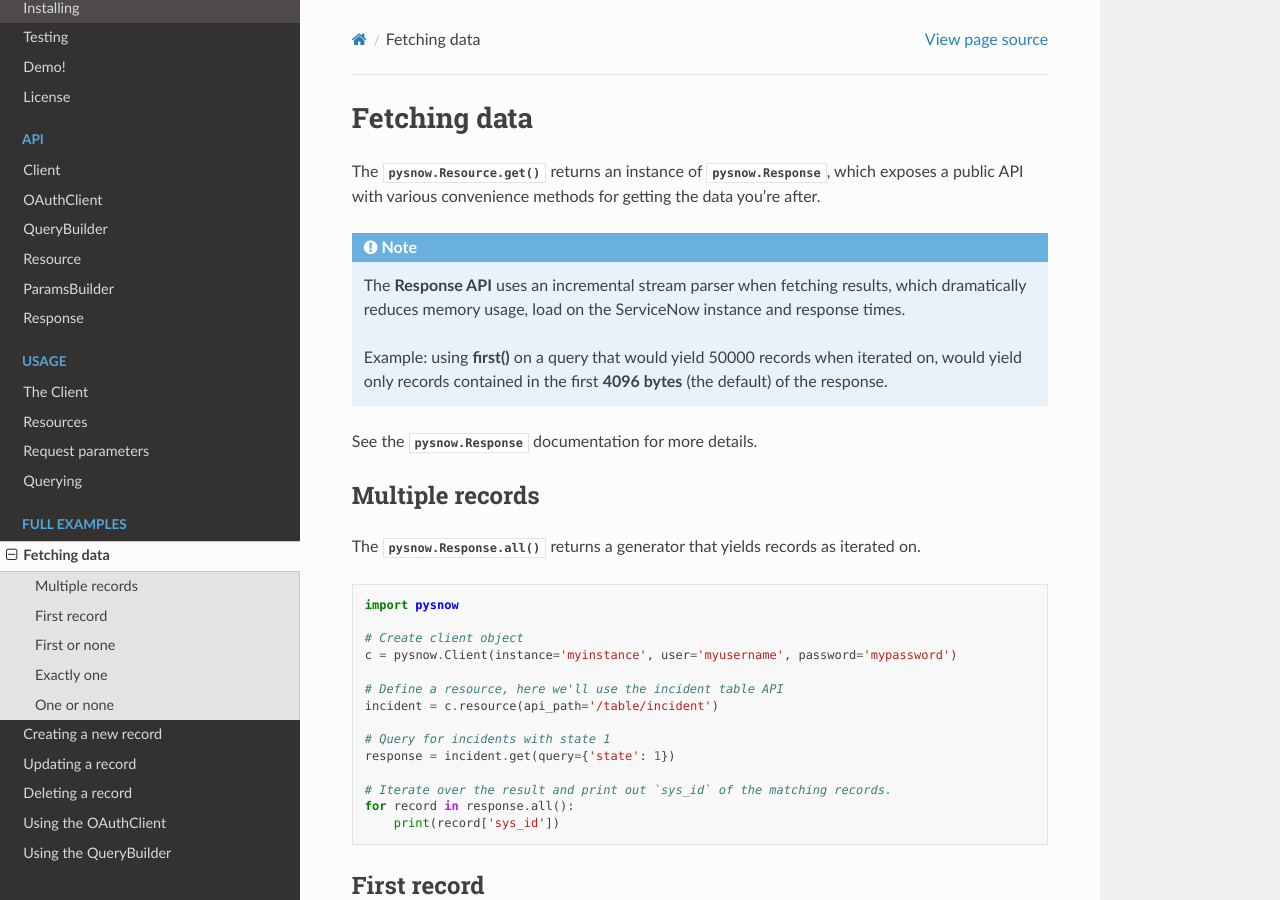
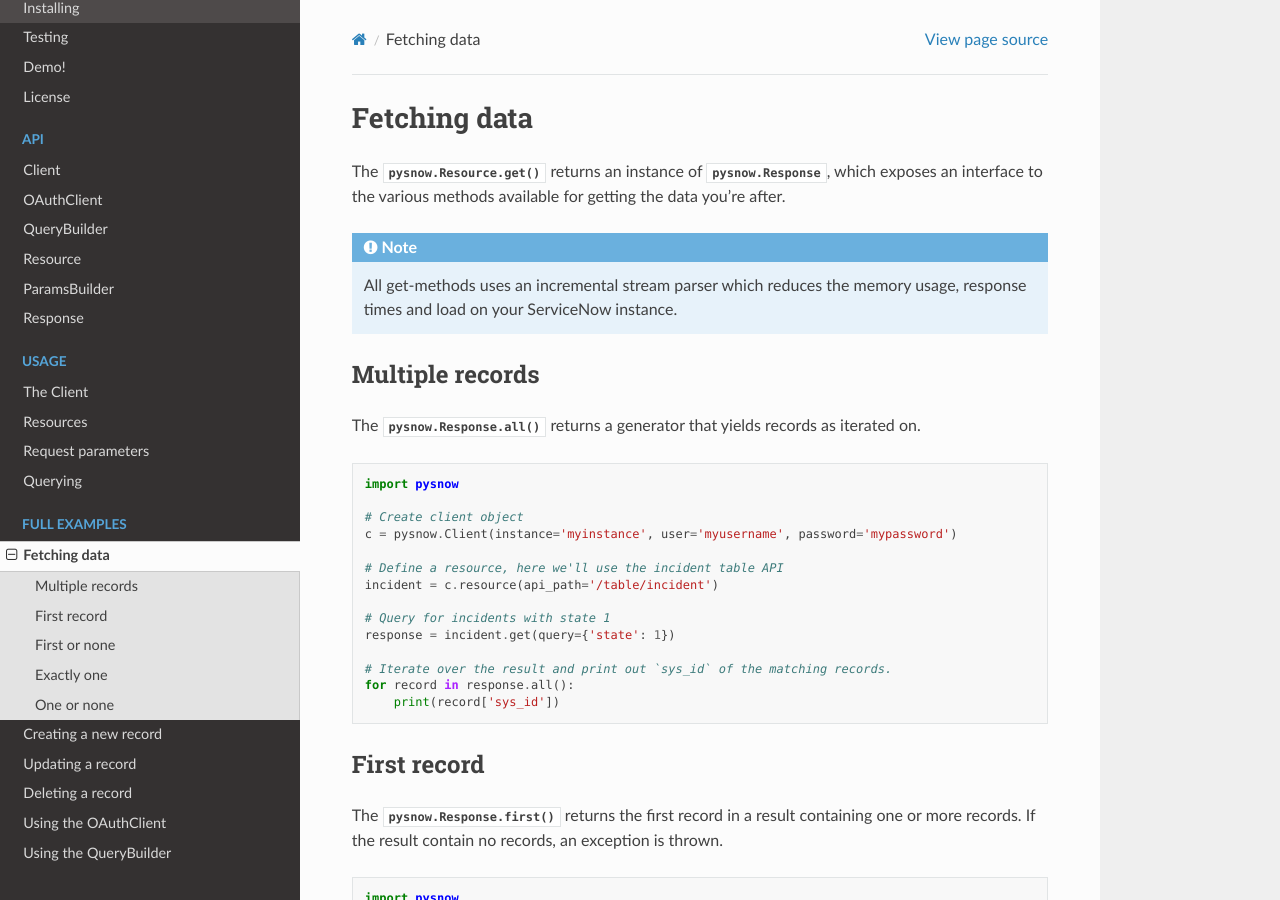
Before and after one commit to rbw/pysnow, a Sphinx documentation site: the page built from docs/full_examples/fetch.rst, in a window 1280 px wide and 900 px high. Built offline with Sphinx 7.4.7 and the Read the Docs theme 2.0.0, drawn with Linux system fonts in a browser that asks for light colours.

Commit message:
Updated fetch documentation

```diff
--- a/docs/full_examples/fetch.rst
+++ b/docs/full_examples/fetch.rst
@@ -1,18 +1,13 @@
 Fetching data
 =============
 
-The :meth:`pysnow.Resource.get` returns an instance of :class:`pysnow.Response`, which exposes a public API with
-various convenience methods for getting the data you're after.
+The :meth:`pysnow.Resource.get` returns an instance of :class:`pysnow.Response`, which exposes an interface to the
+various methods available for getting the data you're after.
 
 .. note::
-    The **Response API** uses an incremental stream parser when fetching results, which dramatically reduces memory usage,
-    load on the ServiceNow instance and response times.
+    All get-methods uses an incremental stream parser which reduces the memory usage, response times and
+    load on your ServiceNow instance.
 
-    Example: using **first()** on a query that would yield 50000 records
-    when iterated on, would yield only records contained in the first **4096 bytes** (the default) of the response.
-
-
-See the :class:`pysnow.Response` documentation for more details.
 
 Multiple records
 ----------------
```
